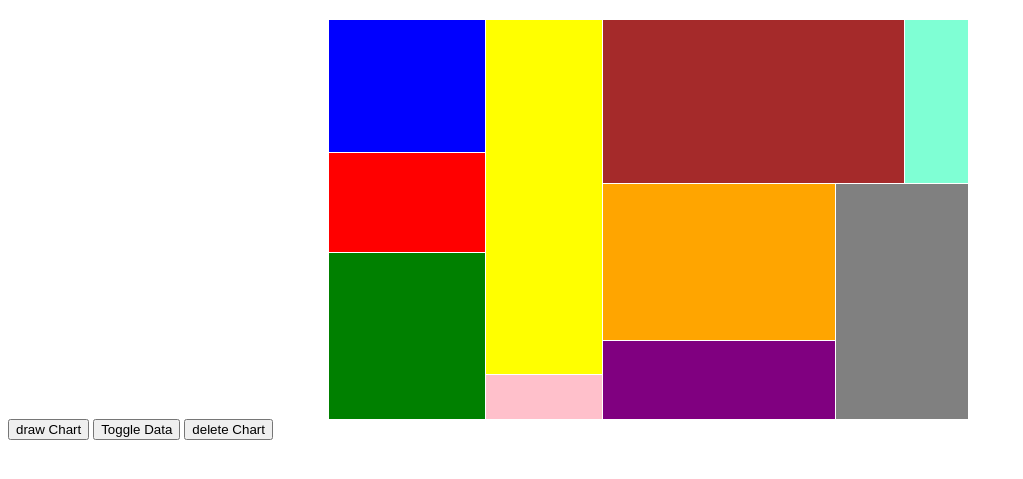
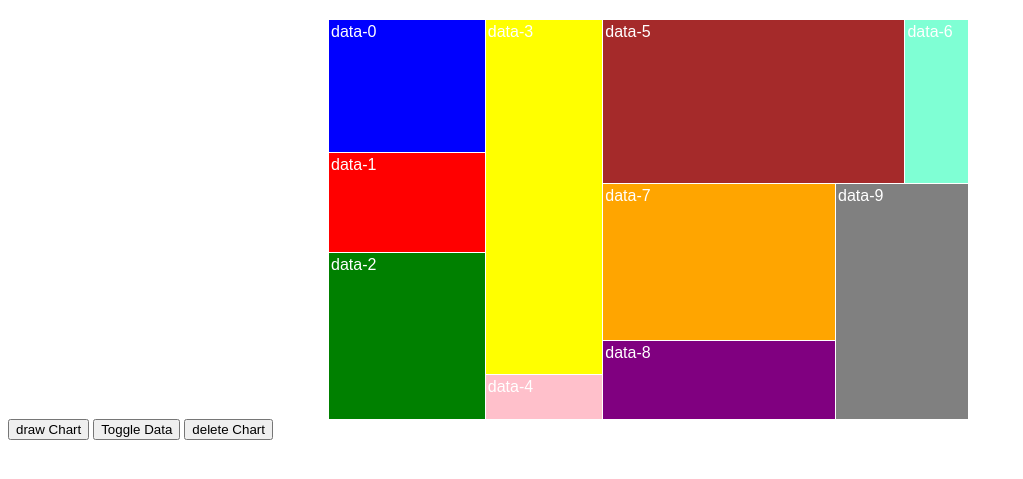
Before and after one commit to GoekhanOezen/TreeMap, a website: page index.html in a window 1280 px wide. Shown: the part 61-540 px from the top of the page, without its empty margins (0-1023 px from the left). Drawn offline with nearby package versions, Linux system fonts and the light colour scheme.

Commit message:
- TreemapData extended on the property 'name'

```diff
--- a/index.html
+++ b/index.html
@@ -17,16 +17,16 @@
 <script src="./dist/treemap.js"></script>
 <script>
     var data = [
-        { id: 0, value: 40, color: 'blue' },
-        { id: 1, value: 30, color: 'red' },
-        { id: 2, value: 50, color: 'green' },
-        { id: 3, value: 80, color: 'yellow' },
-        { id: 4, value: 10, color: 'pink' },
-        { id: 5, value: 95, color: 'brown' },
-        { id: 6, value: 20, color: 'aquamarine' },
-        { id: 7, value: 70, color: 'orange' },
-        { id: 8, value: 35, color: 'purple' },
-        { id: 9, value: 60, color: 'grey' }
+        { id: 0, value: 40, name: 'data-0', color: 'blue' },
+        { id: 1, value: 30, name: 'data-1', color: 'red' },
+        { id: 2, value: 50, name: 'data-2', color: 'green' },
+        { id: 3, value: 80, name: 'data-3', color: 'yellow' },
+        { id: 4, value: 10, name: 'data-4', color: 'pink' },
+        { id: 5, value: 95, name: 'data-5', color: 'brown' },
+        { id: 6, value: 20, name: 'data-6', color: 'aquamarine' },
+        { id: 7, value: 70, name: 'data-7', color: 'orange' },
+        { id: 8, value: 35, name: 'data-8', color: 'purple' },
+        { id: 9, value: 60, name: 'data-9', color: 'grey' }
     ];
     var treemap = new TreeMap('.chart', data);
 
--- a/src/treemap.scss
+++ b/src/treemap.scss
@@ -11,13 +11,14 @@ html, body {
 
 .node {
   border: solid 1px white;
-  font: 10px sans-serif;
-  line-height: 12px;
+  font: 1em sans-serif;
+  line-height: 1.5em;
   overflow: hidden;
   position: absolute;
   text-indent: 2px;
   opacity: 1;
   transition: opacity 300ms;
+  color: white;
 }
 
 .node.defocused {
--- a/src/treemap.ts
+++ b/src/treemap.ts
@@ -9,7 +9,7 @@ class TreeMap {
     private rootNode: TreeMapData = {
         id: null,
         value: 0,
-        title: 'root',
+        name: 'root',
         color: 'transparent'
     };
     private treemap: any;
@@ -59,6 +59,7 @@ class TreeMap {
             .attr("class", "node")
             .call(TreeMap.initialDimension)
             .merge(this.treemap)
+            .text(d => d.data.name)
             .on('mouseover', function (d, i, nodes) { TreeMap.addHoverClasses(this, nodes, true); })
             .on('mouseout', function (d, i, nodes) { TreeMap.addHoverClasses(this, nodes, false); })
             .transition()
@@ -155,7 +156,7 @@ class TreeMap {
 interface TreeMapData {
     id: number;
     value: number;
-    title: string;
+    name: string;
     color: string;
     children?: TreeMapData[]
 }
```
Also changed, not shown: README.md, dist/treemap.css, dist/treemap.js.
